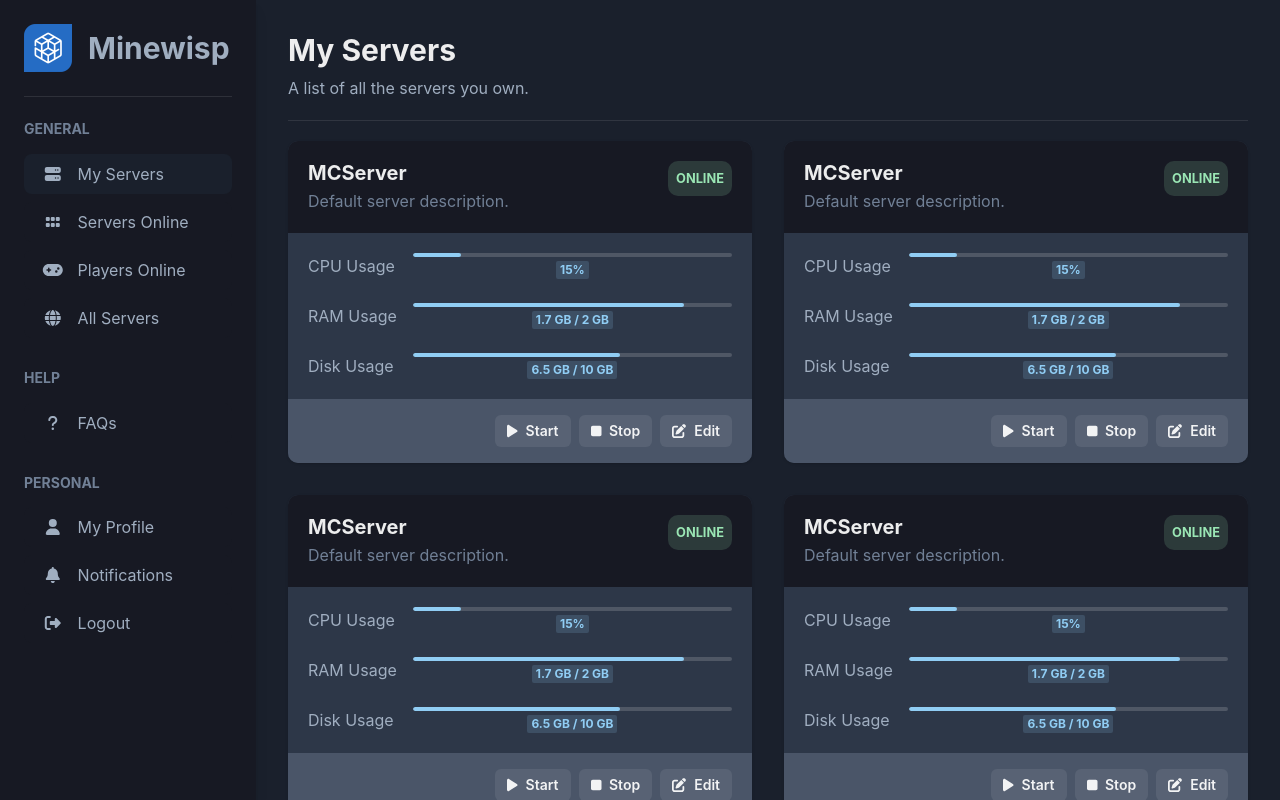
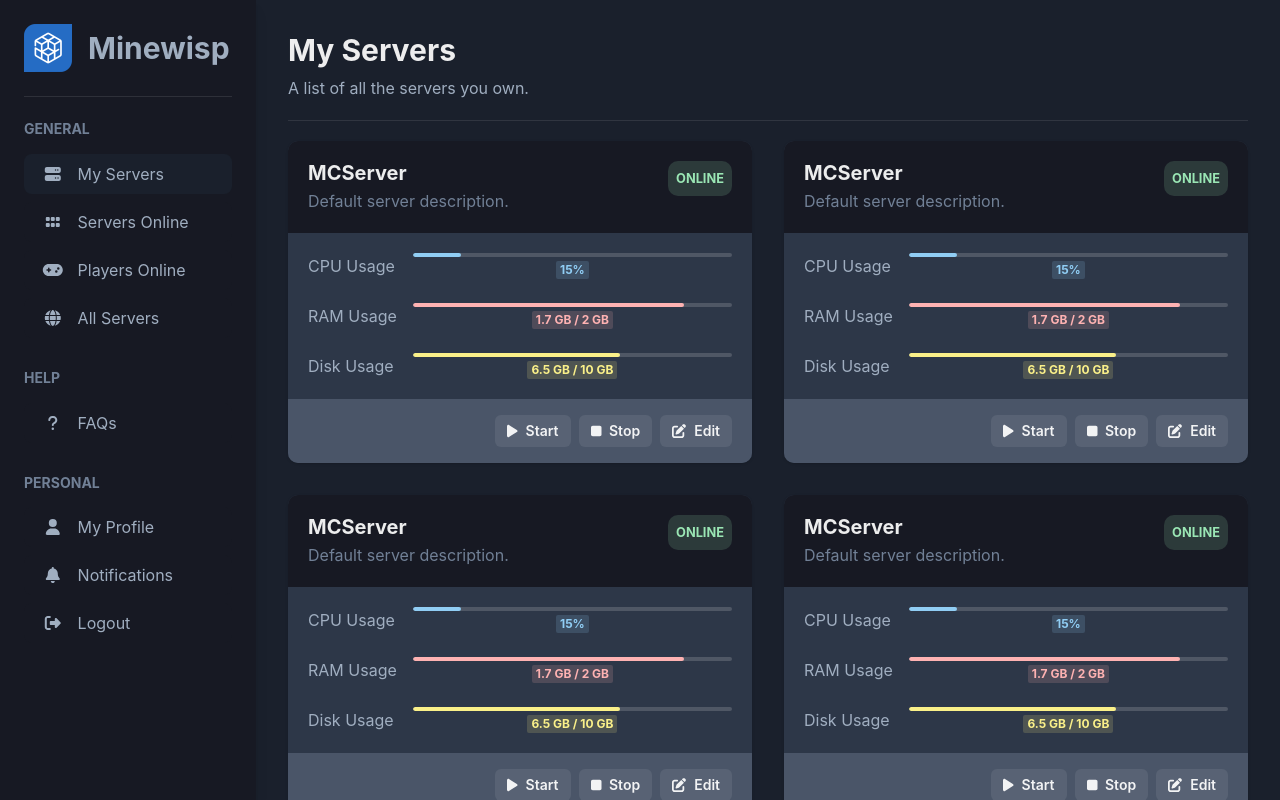
Before and after one commit to Minewisp/front-end, a React (Create React App) app: page /dashboard in a window 1280 px wide. Built offline with nearby package versions, Linux system fonts and the light colour scheme.

Commit message:
Different colors for progress bars

```diff
--- a/src/components/Dashboard.js
+++ b/src/components/Dashboard.js
@@ -196,13 +196,13 @@ const TempServerCard = () => {
             text="RAM Usage"
             progress={85}
             progressText="1.7 GB / 2 GB"
-            color="blue"
+            color="red"
           />
           <TempProgressBar
             text="Disk Usage"
             progress={65}
             progressText="6.5 GB / 10 GB"
-            color="blue"
+            color="yellow"
           />
         </Grid>
       </CardBody>
```
